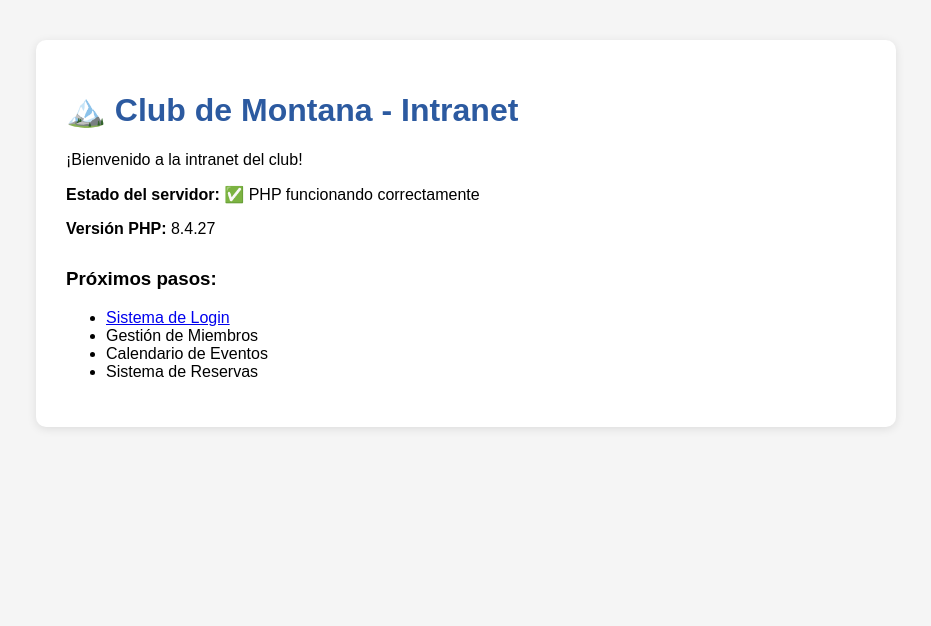
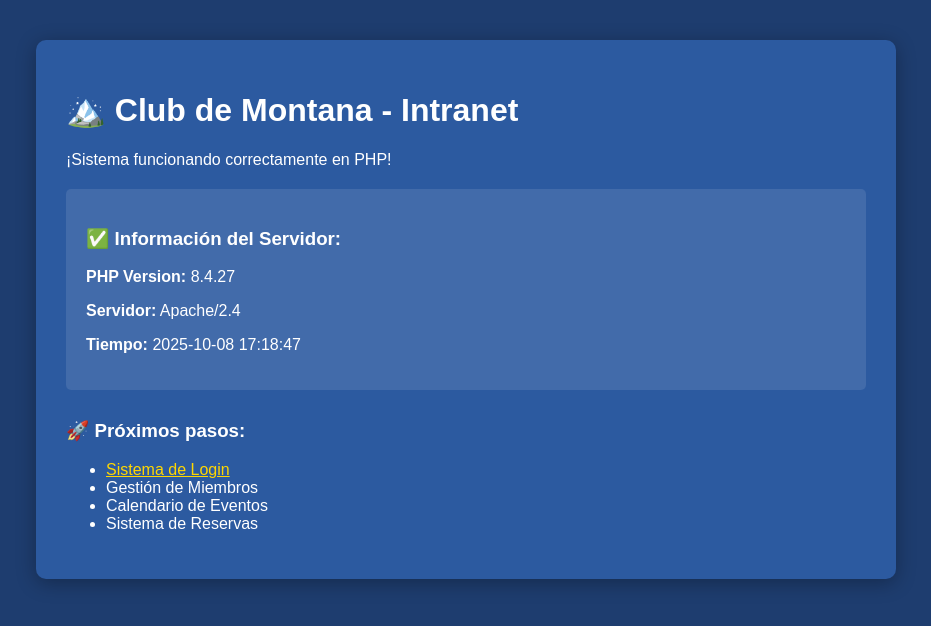
Before and after one commit to carlospipen1/club-montana-php, a PHP site: page / in a window 1280 px wide. Shown: the top 626 px of the page, without its empty margins (174-1105 px from the left). Run offline with PHP 8.4, Linux system fonts and the light colour scheme.

Commit message:
Improve PHP test page

```diff
--- a/index.php
+++ b/index.php
@@ -11,32 +11,41 @@ header('Content-Type: text/html; charset=utf-8');
         body {
             font-family: Arial, sans-serif;
             margin: 40px;
-            background: #f5f5f5;
+            background: #1e3d6f;
+            color: white;
         }
         .container {
             max-width: 800px;
             margin: 0 auto;
-            background: white;
+            background: #2c5aa0;
             padding: 30px;
             border-radius: 10px;
-            box-shadow: 0 2px 10px rgba(0,0,0,0.1);
+            box-shadow: 0 4px 20px rgba(0,0,0,0.3);
         }
-        h1 { color: #2c5aa0; }
+        .status-box {
+            background: rgba(255,255,255,0.1);
+            padding: 20px;
+            border-radius: 5px;
+            margin: 20px 0;
+        }
     </style>
 </head>
 <body>
     <div class="container">
         <h1>🏔️ Club de Montana - Intranet</h1>
-        <p>¡Bienvenido a la intranet del club!</p>
-        <div id="status">
-            <p><strong>Estado del servidor:</strong> ✅ PHP funcionando correctamente</p>
-            <p><strong>Versión PHP:</strong> <?php echo phpversion(); ?></p>
+        <p>¡Sistema funcionando correctamente en PHP!</p>
+
+        <div class="status-box">
+            <h3>✅ Información del Servidor:</h3>
+            <p><strong>PHP Version:</strong> <?php echo phpversion(); ?></p>
+            <p><strong>Servidor:</strong> <?php echo $_SERVER['SERVER_SOFTWARE'] ?? 'Railway/PHP'; ?></p>
+            <p><strong>Tiempo:</strong> <?php echo date('Y-m-d H:i:s'); ?></p>
         </div>
 
         <div style="margin-top: 30px;">
-            <h3>Próximos pasos:</h3>
+            <h3>🚀 Próximos pasos:</h3>
             <ul>
-                <li><a href="login.php">Sistema de Login</a></li>
+                <li><a href="login.php" style="color: #ffd700;">Sistema de Login</a></li>
                 <li>Gestión de Miembros</li>
                 <li>Calendario de Eventos</li>
                 <li>Sistema de Reservas</li>
```
